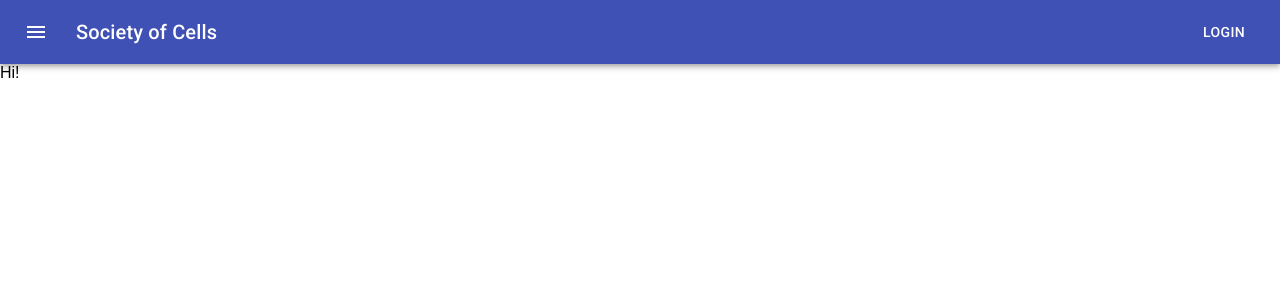
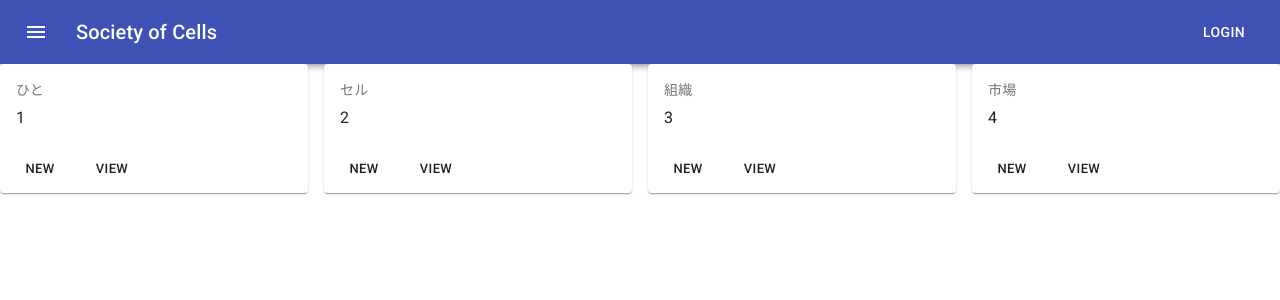
Before and after one commit to yamadamasaki/society-of-cells-grandstack, a React (Create React App) app in the folder ui/: page / in a window 1280 px wide. Shown: the top 300 px of the page. Built offline with nearby package versions, Linux system fonts and the light colour scheme.

Commit message:
とりあえず Home.js の中身を作ってみる
行先はまだない

```diff
--- a/ui/src/pages/Home.js
+++ b/ui/src/pages/Home.js
@@ -1,9 +1,96 @@
 import React from "react";
+import makeStyles from "@material-ui/core/styles/makeStyles";
+import Grid from "@material-ui/core/Grid";
+import CardContent from "@material-ui/core/CardContent";
+import Card from "@material-ui/core/Card";
+import Typography from "@material-ui/core/Typography";
+import CardActions from "@material-ui/core/CardActions";
+import Button from "@material-ui/core/Button";
+
+const useStyles = makeStyles(theme => ({
+  root: {
+    flexGrow: 1,
+  },
+  card: {
+    minWidth: 275,
+  },
+  title: {
+    fontSize: 14,
+  }
+}));
+
+const cards = [
+  {
+    title: 'ひと',
+    cardinal: 1,
+    image: '',
+    newHandler: e => {
+      console.log(e)
+    },
+    listHandler: e => {
+      console.log(e)
+    },
+  },
+  {
+    title: 'セル',
+    cardinal: 2,
+    image: '',
+    newHandler: e => {
+      console.log(e)
+    },
+    listHandler: e => {
+      console.log(e)
+    },
+  },
+  {
+    title: '組織',
+    cardinal: 3,
+    image: '',
+    newHandler: e => {
+      console.log(e)
+    },
+    listHandler: e => {
+      console.log(e)
+    },
+  },
+  {
+    title: '市場',
+    cardinal: 4,
+    image: '',
+    newHandler: e => {
+      console.log(e)
+    },
+    listHandler: e => {
+      console.log(e)
+    },
+  }
+];
 
 export default () => {
+  const classes = useStyles();
+
   return (
-    <div>
-      Hi!
-    </div>
+    <Grid container className={classes.root} spacing={2}>
+      {
+        cards.map((card, index) =>
+          <Grid key={index} item xs={3}>
+            <Card className={classes.card}>
+              <CardContent>
+                <Typography className={classes.title} color="textSecondary" gutterBottom>
+                  {card.title}
+                </Typography>
+                <Typography>
+                  {card.cardinal}
+                </Typography>
+              </CardContent>
+              <CardActions>
+                <Button size="small" onClick={card.newHandler}>New</Button>
+                <Button size="small" onClick={card.listHandler}>View</Button>
+              </CardActions>
+            </Card>
+          </Grid>
+        )
+      }
+    </Grid>
   )
 }
```
